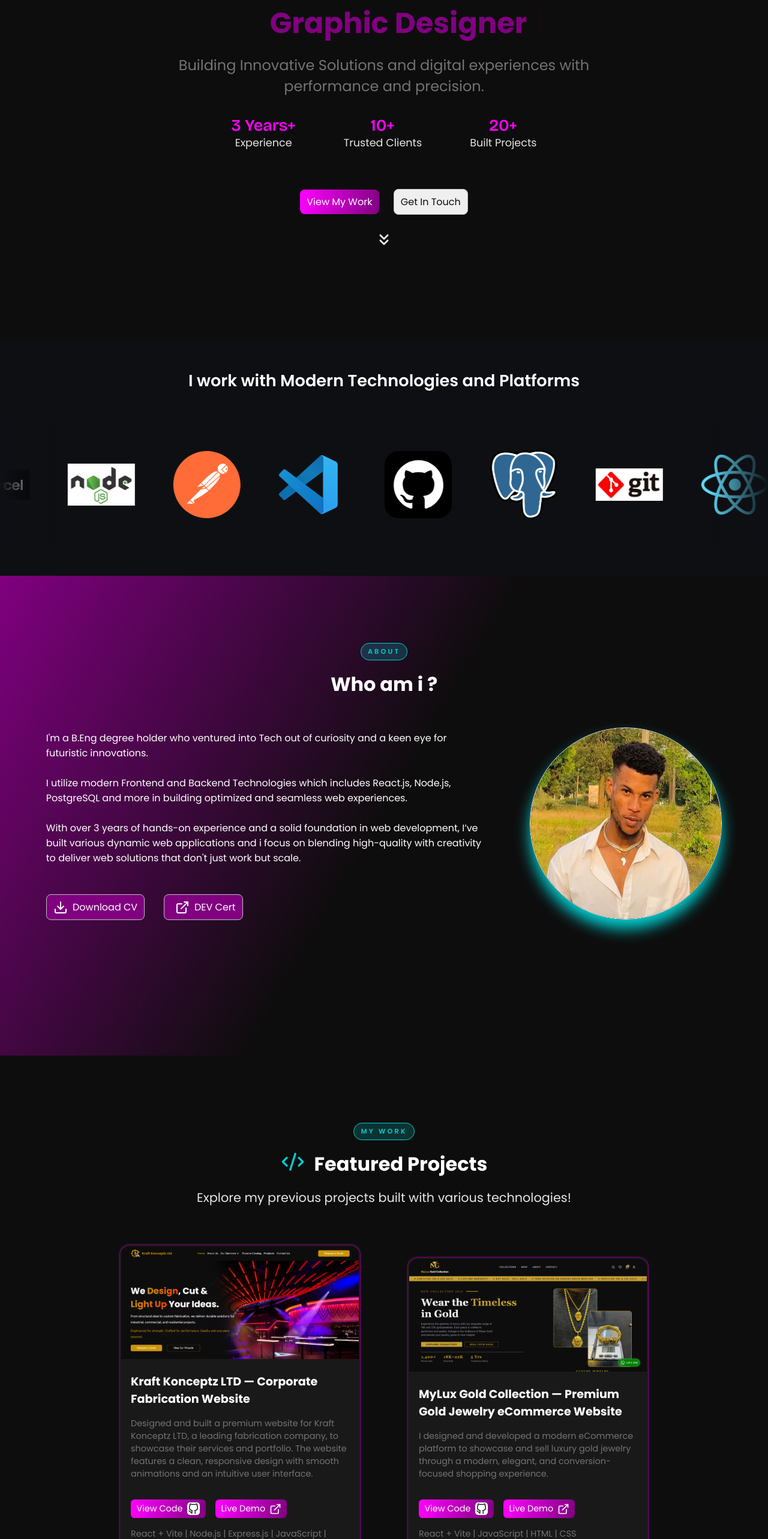
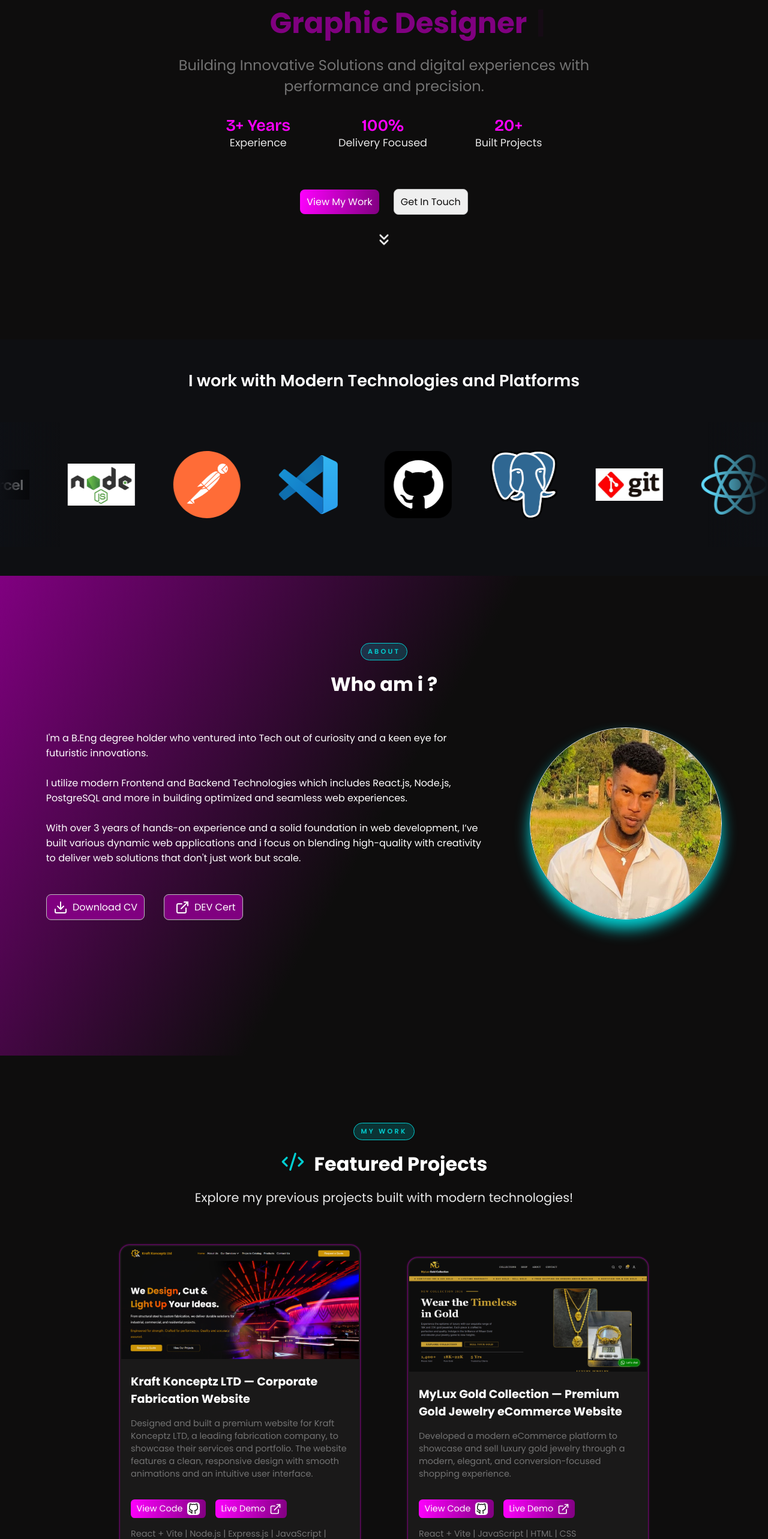
Before and after one commit to Dopetwist/Portfolio-site, a React (Vite) app: page / in a window 1280 px wide. Shown: the part 234-2800 px from the top of the page at 60% size. Built offline with nearby package versions, Linux system fonts and the light colour scheme.

Commit message:
Add new project to projects section. Change minor details

```diff
--- a/src/components/Home.jsx
+++ b/src/components/Home.jsx
@@ -34,13 +34,13 @@ function Home() {
 
                     <div className="stats">
                         <div className='stats-box'>
-                            <span>3 Years+</span>
+                            <span>3+ Years</span>
                             <p>Experience</p>
                         </div>
 
                         <div className='stats-box'>
-                            <span>10+</span>
-                            <p>Trusted Clients</p>
+                            <span>100%</span>
+                            <p>Delivery Focused</p>
                         </div>
 
                         <div className='stats-box'>
--- a/src/components/Project.jsx
+++ b/src/components/Project.jsx
@@ -25,7 +25,7 @@ function Project() {
 
             <h2 className="heading" id="portfolio"><Icons.CodeXml size={40} id="code-icon" />  Featured Projects </h2>
 
-            <p className="explore"> Explore my previous projects built with various technologies! </p>
+            <p className="explore"> Explore my previous projects built with modern technologies! </p>
 
             <div className="project-container">
                 <div className="project-box">
--- a/src/index.js
+++ b/src/index.js
@@ -12,7 +12,7 @@ const projects = [
     {
         id: 2,
         title: "MyLux Gold Collection — Premium Gold Jewelry eCommerce Website",
-        description: "I designed and developed a modern eCommerce platform to showcase and sell luxury gold jewelry through a modern, elegant, and conversion-focused shopping experience.",
+        description: "Developed a modern eCommerce platform to showcase and sell luxury gold jewelry through a modern, elegant, and conversion-focused shopping experience.",
         img: "/images/projects/mylux.png",
         github: "https://github.com/Dopetwist/MGC.git",
         tech: [ "React + Vite | ", "JavaScript | ", "HTML | ", "CSS" ],
@@ -20,12 +20,12 @@ const projects = [
     },
     {
         id: 3,
-        title: "Sleek Unisex Salon",
-        description: "I built a responsive salon website with a seamless cart checkout system that allows clients to schedule appointments and purchase hair products online.",
-        img: "/images/projects/sleek.png",
-        github: "https://github.com/Dopetwist/Sleek-salon.git",
-        tech: [ "React.js + Vite | ", "JavaScript | ", "HTML | ", "CSS" ],
-        live: "https://sleek-salon.vercel.app"
+        title: "VIP Beauty Studio — Luxury Beauty Booking Website",
+        description: "Designed and built a responsive beauty service booking system that allows customers to browse services and schedule appointments online. A multi-step appointment booking platform for selecting specific services, preferred dates, and available time slots.",
+        img: "/images/projects/vip.png",
+        github: "https://github.com/Dopetwist/VIP.git",
+        tech: [ "React + Vite | ", "Context API | ","JavaScript | ", "HTML | ", "CSS" ],
+        live: "https://vip-beauty-studio.vercel.app"
     },
     {
         id: 4,
@@ -38,6 +38,15 @@ const projects = [
     },
     {
         id: 5,
+        title: "Sleek Unisex Salon",
+        description: "I built a responsive salon website with a seamless cart checkout system that allows clients to schedule appointments and purchase hair products online.",
+        img: "/images/projects/sleek.png",
+        github: "https://github.com/Dopetwist/Sleek-salon.git",
+        tech: [ "React.js + Vite | ", "JavaScript | ", "HTML | ", "CSS" ],
+        live: "https://sleek-salon.vercel.app"
+    },
+    {
+        id: 6,
         title: "BookHive",
         description: "Built a full-stack centralized system with secured authentication and profile dashboards designed to help readers capture, organize and revisit their thoughts and key insights on books, all in one place.",
         img: "/images/projects/bookhive.png",
@@ -46,7 +55,7 @@ const projects = [
         /* live: "https://bookhive-lq65.onrender.com" */
     },
     {
-        id: 6,
+        id: 7,
         title: "KwikScan",
         description: "Developed a web app that generates and scans QR Codes efficiently according to users preferences. It converts URLs and mobile numbers to QR codes for easy access.",
         img: "/images/projects/kwikscan.png",
--- a/src/slider.css
+++ b/src/slider.css
@@ -149,12 +149,4 @@ html.light-mode {
     .slider-title {
         font-size: 1.2rem;
     }
-
-    .slider::before {
-        background: linear-gradient(to right, transparent);
-    }
-
-    .slider::after {
-        background: linear-gradient(to left, transparent);
-    }
 }
```
Also changed, not shown: public/images/projects/vip.png (added).
